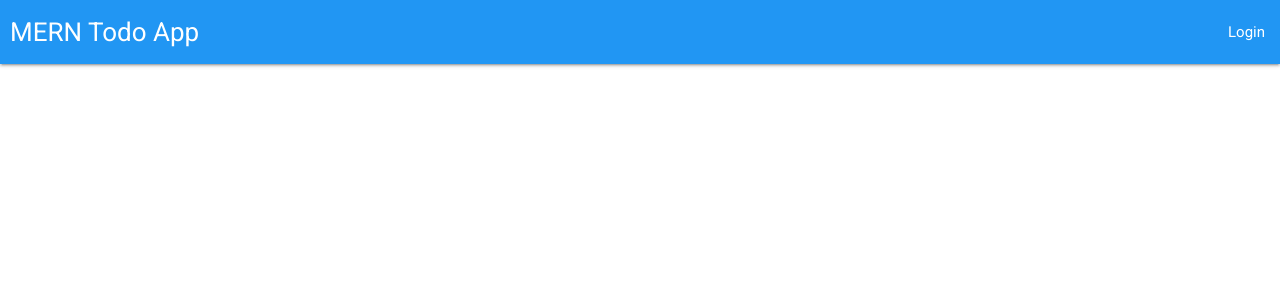
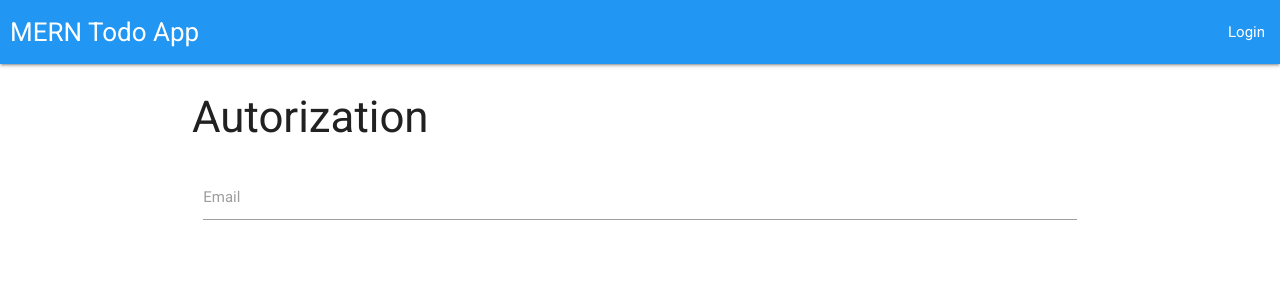
Before and after one commit to Dulatto/mern-project, a React (Create React App) app in the folder client/: page / in a window 1280 px wide. Shown: the top 300 px of the page. Built offline with nearby package versions, Linux system fonts and the light colour scheme.

Commit message:
authpage

```diff
--- a/client/src/App.js
+++ b/client/src/App.js
@@ -1,11 +1,13 @@
 
 import './App.scss';
 import Navbar from './components/Navbar/Navbar';
+import AuthPage from './pages/AuthPage/AuthPage';
 
 function App() {
   return (
     <div className="app">
       <Navbar />
+      <AuthPage />
     </div>
   );
 }
--- /dev/null
+++ b/client/src/pages/AuthPage/AuthPage.js
@@ -0,0 +1,27 @@
+import React from 'react'
+
+function AuthPage() {
+    return (
+        <React.Fragment>
+            <div className="container">
+                <div className="auth-page">
+                    <h3>Autorization</h3>
+                    <form className="form form-login">
+                        <div className="row">
+                            <div className="input-field col s12">
+                                <input
+                                    type="email"
+                                    name="email"
+                                    className='validate'
+                                />
+                                <label htmlFor="email">Email</label>
+                            </div>
+                        </div>
+                    </form>
+                </div>
+            </div>
+        </React.Fragment>
+    )
+}
+
+export default AuthPage
```
